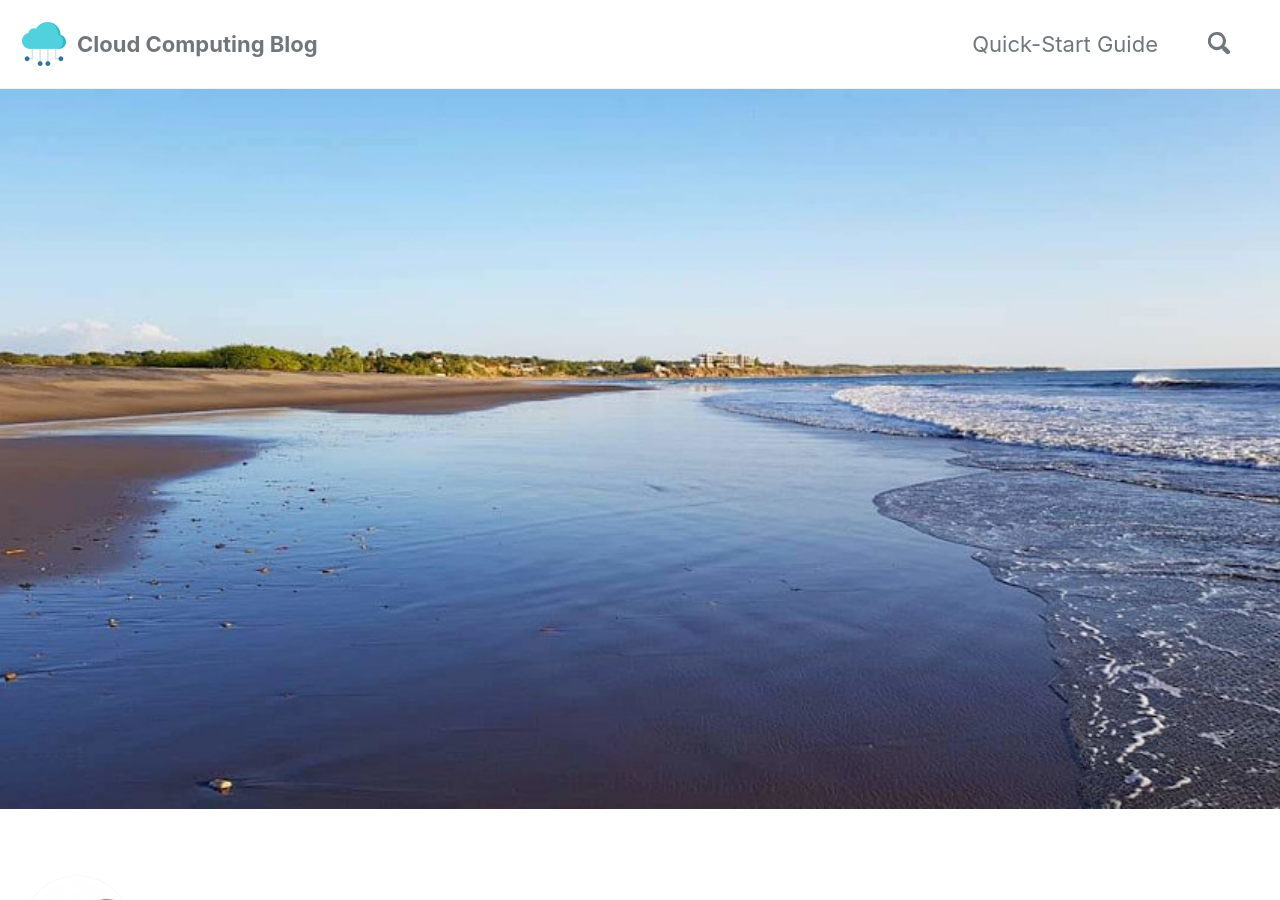
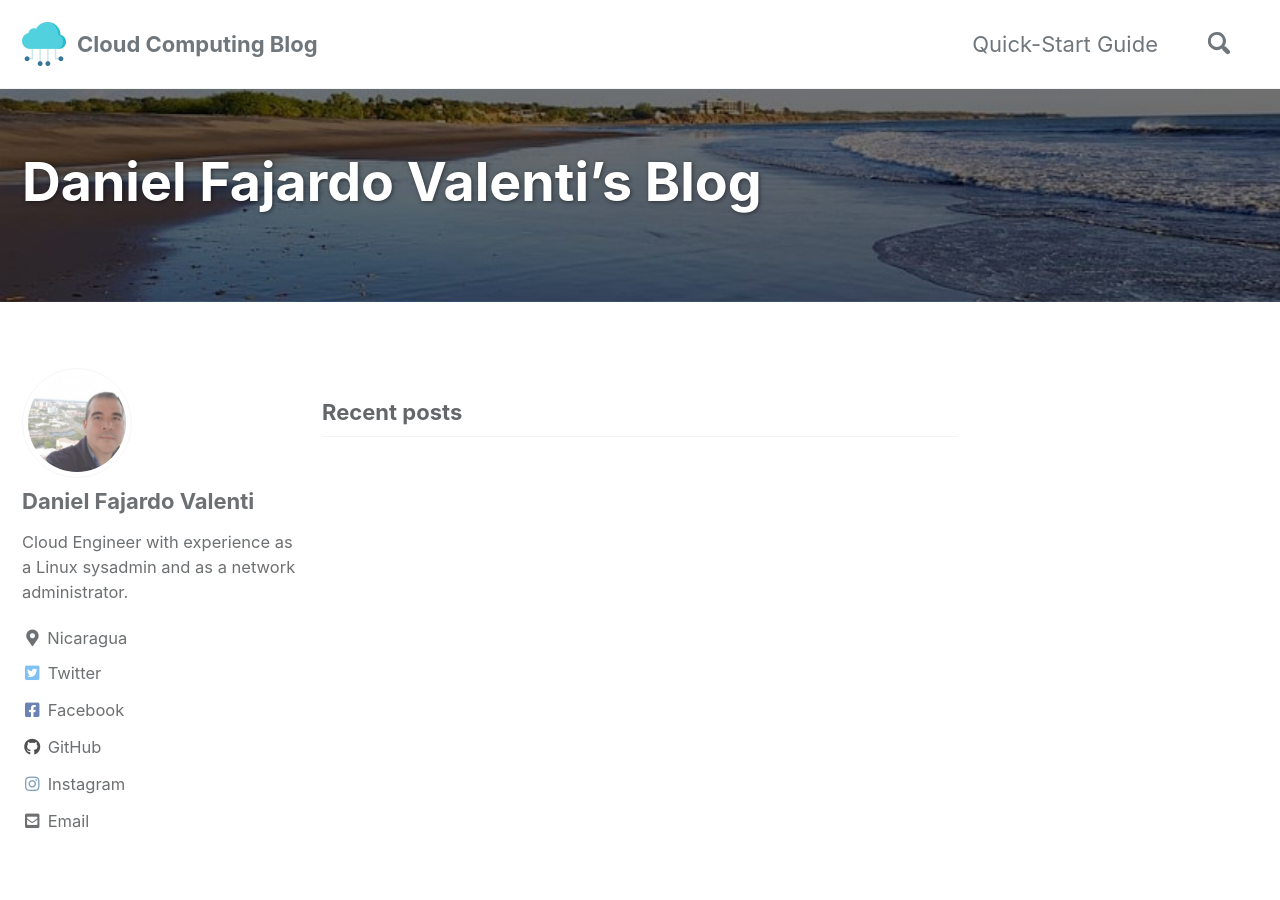
Before and after one commit to daniel-fv/daniel-fv.github.io, a Jekyll site: the page built from index.html, in a window 1280 px wide and 900 px high. Built offline with Jekyll 4.4.1, drawn with Linux system fonts in a browser that asks for light colours; cached includes are drawn as plain includes; the list of posts is cut into pages by our own code.

Commit message:
Changed index.html added overlay image

```diff
--- a/index.html
+++ b/index.html
@@ -2,11 +2,6 @@
 layout: home
 author_profile: true
 header:
-    image: "/images/danielfv-banner-elvelero.jpg"
-    #overlay_image: "/images/danielfv-banner-elvelero.jpg"
+    overlay_image: "/images/danielfv-banner-elvelero.jpg"
     overlay_filter: 0.5 # same as adding an opacity of 0.5 to a black background
-    #caption: "Photo credit: [**Unsplash**](https://unsplash.com)"
-    #actions:
-    #- label: "More Info"
-    #url: "https://unsplash.com"
 ---
```
